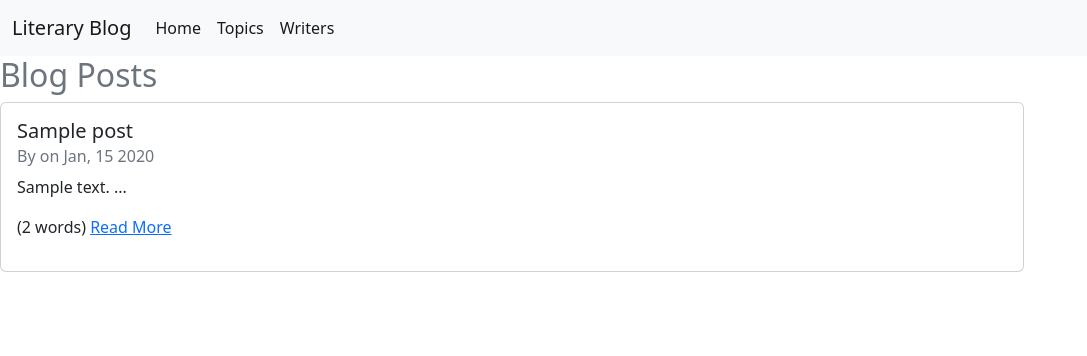
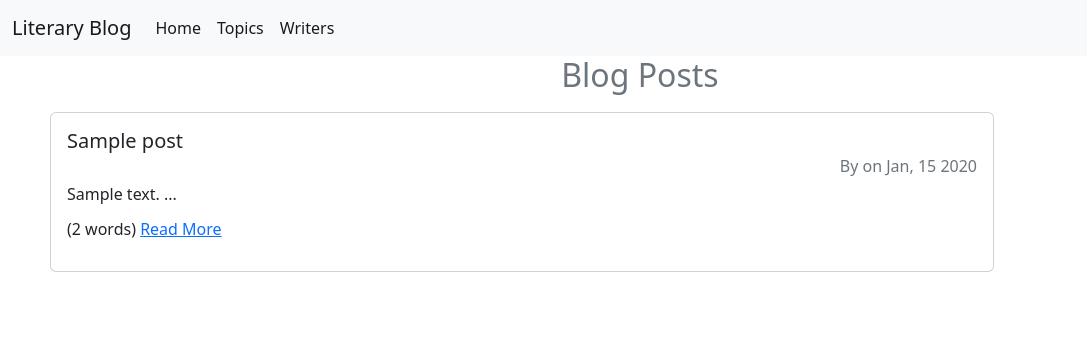
Before and after one commit to azzamzafar/Literary-Blog, a Django app: template templates/blog/index.html in a window 1280 px wide. Shown: the top 356 px of the page, without its empty margins (0-1087 px from the left). Run offline with Django 3.2, Linux system fonts and the light colour scheme; the template is opened without the code that fills it: most values are stand-ins (such as "Sample title", 1, 10 or a date in 2020).

Commit message:
minimal inline styling

```diff
--- a/templates/blog/index.html
+++ b/templates/blog/index.html
@@ -2,15 +2,16 @@
 {% load blog_extras %}
 {% block content %}
 
- <h2 class="text-muted">Blog Posts</h2>
+ <h2 class="text-muted" style="text-align:center;">Blog Posts</h2>
     {% for post in posts %}
     <div class="row">
-        <div class="col">
+        <div class="col" style="margin:10px 50px;">
           <div class="card" style="width: 80%;">
             <div class="card-body">
-              <h5 class="card-title">{{ post.title }}</h5>
-              <h6 class="card-subtitle mb-2 text-muted">
-      By {{ post.author|author_details:request.user }} on {{ post.published_at|date:"M, d Y" }}</h6>
+              <h5 class="card-title" style="text-align: left;">
+                {{ post.title }}</h5>
+              <h6 class="card-subtitle mb-2 text-muted"style="text-align:right;">
+                By {{ post.author|author_details:request.user }} on {{ post.published_at|date:"M, d Y" }}<h6>
               <p class="card-text"> {{ post.summary }} ...
                 </p>
               <p>({{ post.content|wordcount }} words)
--- a/templates/blog/post-detail.html
+++ b/templates/blog/post-detail.html
@@ -1,7 +1,8 @@
 {% extends "base.html" %}
 {% block content%}
 
-<h2 style="display:flex; justify-content:center;"> {{ post.title }}</h2>
-<p> {{ post.content }}</p>
+<h4 style="text-align:center;"> {{ post.title }}</h4>
+<p style="margin-left: 10px; margin-right:20px; text-align:justify;"> {{ post.content }}</p>
+<hr>
 {% include "blog/post-comments.html" %}
 {% endblock %}
```
